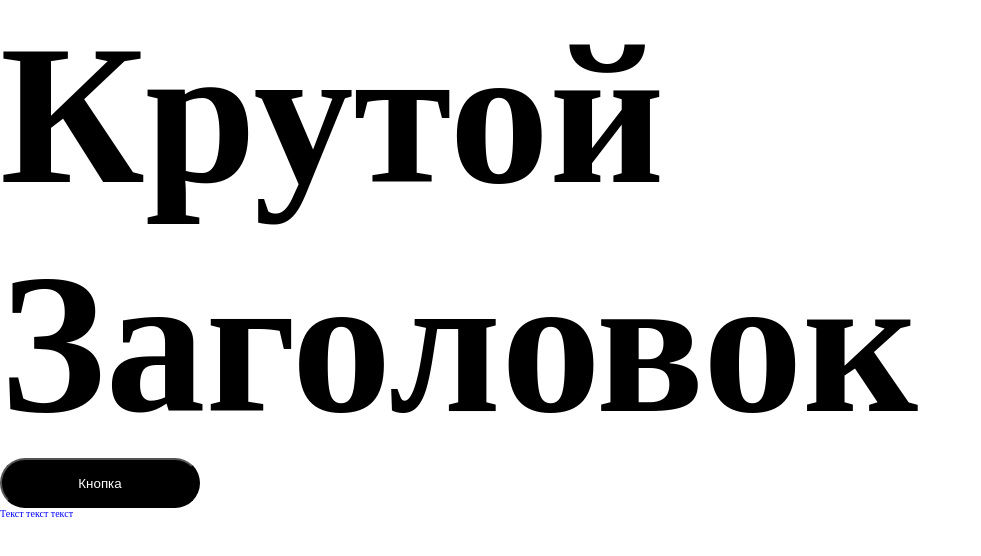
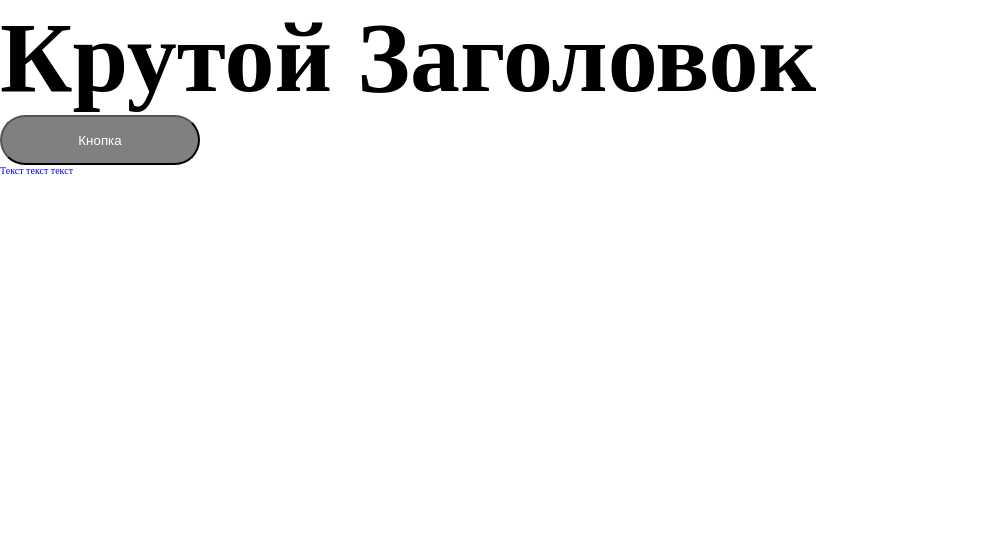
Before and after one commit to GeorgeDroyd1984/aboba, a plain HTML site: page index.html in a window 1280 px wide. Shown: the whole page, without its empty margins (0-981 px from the left). Drawn offline with Linux system fonts and the light colour scheme.

Commit message:
Changed Backround-color of button and font-size of h1

```diff
--- a/style.css
+++ b/style.css
@@ -3,14 +3,14 @@
     padding: 0;
 }
 h1 {
-    font-size: 200px;
+    font-size: 100px;
     font-family: 'Segoe Script';
 }
 button {
     border-radius: 50px;
     width: 200px;
     height: 50px;
-    background-color: black;
+    background-color: gray;
     color: white;
 }
 p {
```
